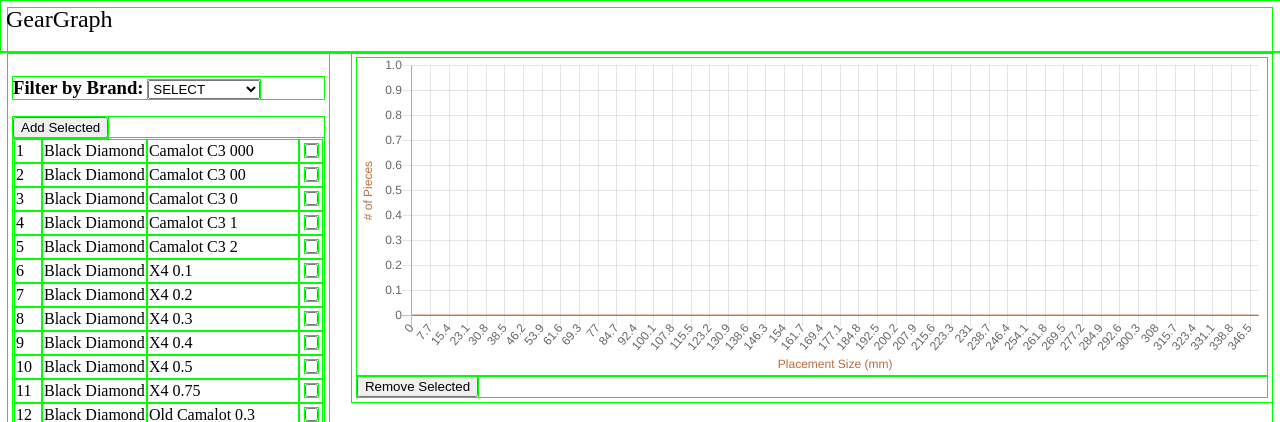
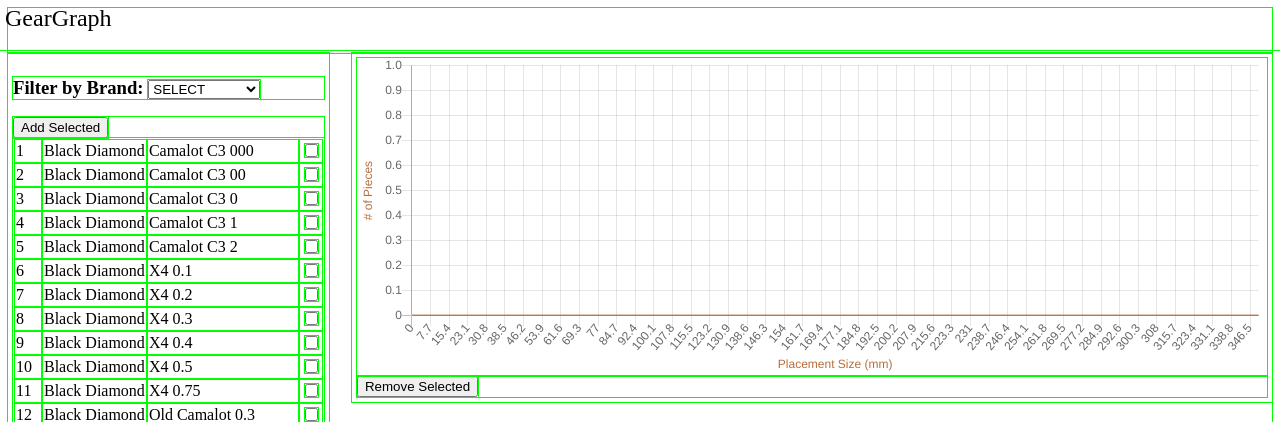
Before and after one commit to mark0b/gearGraph, a Flask app: page / in a window 1280 px wide. Shown: the top 422 px of the page. Run offline with Flask 2, Linux system fonts and the light colour scheme; data comes from the database, SQL or seed files in the repository.

Commit message:
another destyling update.

```diff
--- a/app/static/css/style.css
+++ b/app/static/css/style.css
@@ -7,7 +7,6 @@
 
 header {
     font-size: 24px;
-    border: 1px solid lime;
     margin: 0;
     padding: 5px;
     width: 100%;
@@ -26,13 +25,11 @@
     height: 45px;
 }
 .graph {
-    border: 1px lime;
     padding: 5px;
     float: left;
 }
 
 .rack {
-    border: 1px lime;
     padding: 5px;
     float: right;
     width: 72%;
@@ -41,7 +38,6 @@
 footer {
     font-size: 10px;
     font-weight: 100;
-    border: 1px lime;
     position: fixed;
     width: 100%;
     bottom: 0;
```
